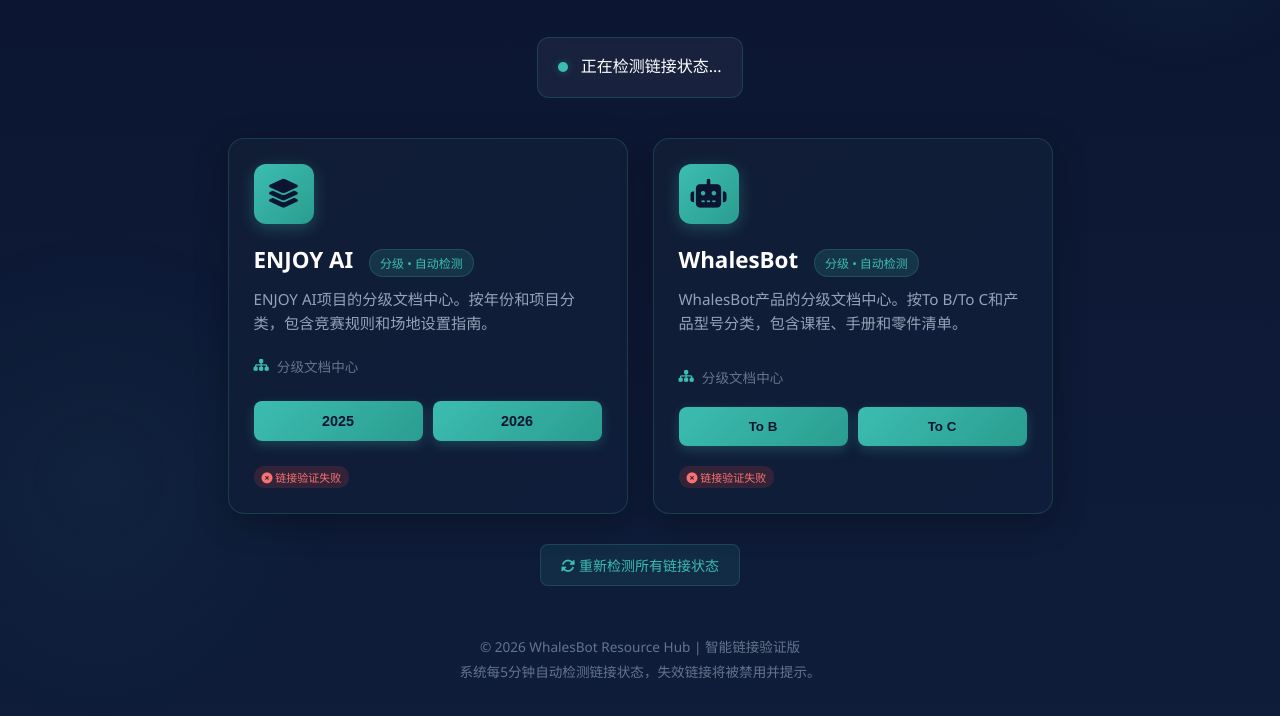
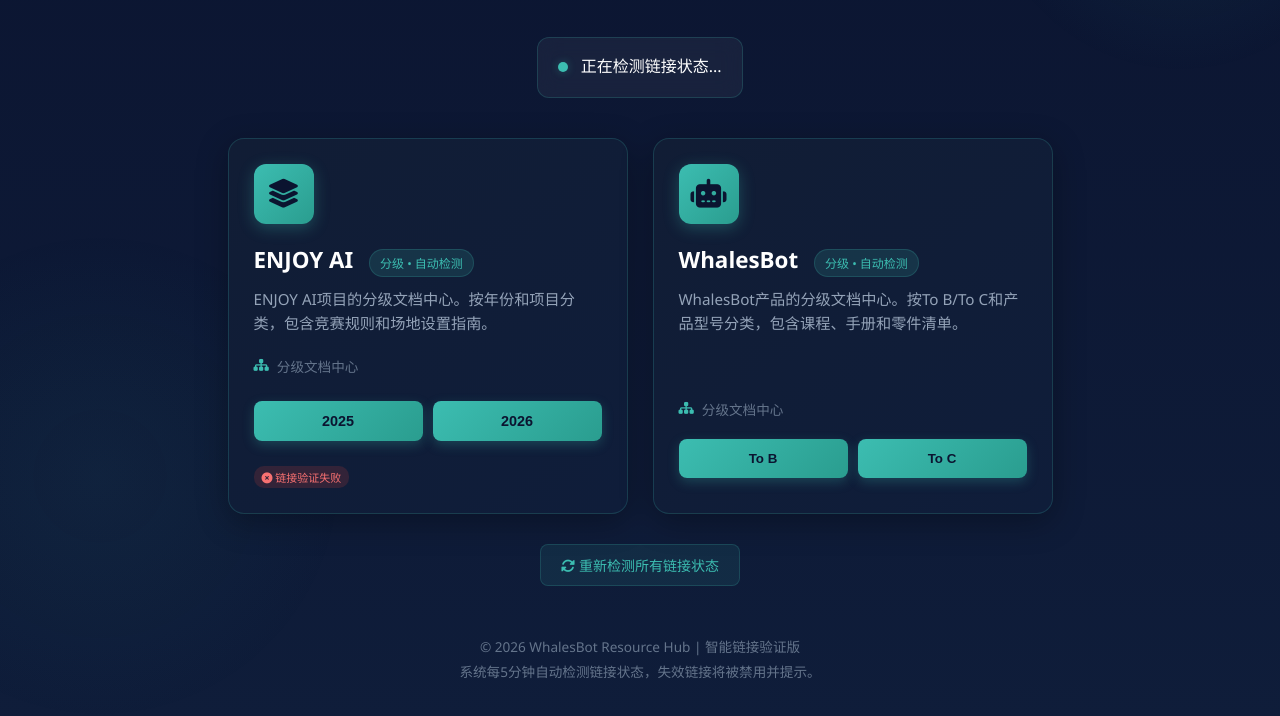
Before and after one commit to lbbgreat2/dropbox-link-service, a website: page public/index.html in a window 1280 px wide. Shown: the part 224-940 px from the top of the page. Drawn offline with Linux system fonts and the light colour scheme; no server answers.

Commit message:
Update index.html

```diff
--- a/public/index.html
+++ b/public/index.html
@@ -1154,7 +1154,7 @@
                     </div>
                 </div>
 
-                <div class="link-status">
+                <div class="link-status" style="display: none;">
                     <span id="status-whalesbot_hierarchical" class="status-text status-checking">
                         <i class="fas fa-spinner fa-spin"></i> <span data-i18n-key="status_hierarchical_ready">分级菜单就绪</span>
                     </span>
@@ -1573,7 +1573,7 @@
             }
 
             const whalesbotStatus = document.getElementById('status-whalesbot_hierarchical');
-            if (whalesbotStatus) {
+            if (whalesbotStatus && whalesbotStatus.parentElement.style.display !== 'none') {
                 if (whalesbotStatus.textContent.includes('分级菜单就绪') || whalesbotStatus.textContent.includes('Hierarchical Menu Ready')) {
                     whalesbotStatus.innerHTML = `<i class="fas fa-check-circle"></i> ${i18nResources[currentLang]['status_hierarchical_ready']}`;
                 }
@@ -1809,7 +1809,7 @@
             }
 
             const whalesbotHierarchicalStatus = document.getElementById('status-whalesbot_hierarchical');
-            if (whalesbotHierarchicalStatus) {
+            if (whalesbotHierarchicalStatus && whalesbotHierarchicalStatus.parentElement.style.display !== 'none') {
                 whalesbotHierarchicalStatus.innerHTML = `<i class="fas fa-check-circle"></i> ${i18nResources[currentLang]['status_hierarchical_ready']}`;
                 whalesbotHierarchicalStatus.className = 'status-text status-valid';
             }
@@ -2048,7 +2048,7 @@
                     }
 
                     const whalesbotStatus = document.getElementById('status-whalesbot_hierarchical');
-                    if (whalesbotStatus) {
+                    if (whalesbotStatus && whalesbotStatus.parentElement.style.display !== 'none') {
                         if (invalidLinks === 0) {
                             whalesbotStatus.innerHTML = `<i class="fas fa-check-circle"></i> ${i18nResources[currentLang]['status_live']} (${validLinks}/${totalLinks})`;
                             whalesbotStatus.className = 'status-text status-valid';
@@ -2071,7 +2071,7 @@
                 }
 
                 const whalesbotStatus = document.getElementById('status-whalesbot_hierarchical');
-                if (whalesbotStatus) {
+                if (whalesbotStatus && whalesbotStatus.parentElement.style.display !== 'none') {
                     whalesbotStatus.innerHTML = `<i class="fas fa-times-circle"></i> ${i18nResources[currentLang]['status_failed']}`;
                     whalesbotStatus.className = 'status-text status-invalid';
                 }
```
